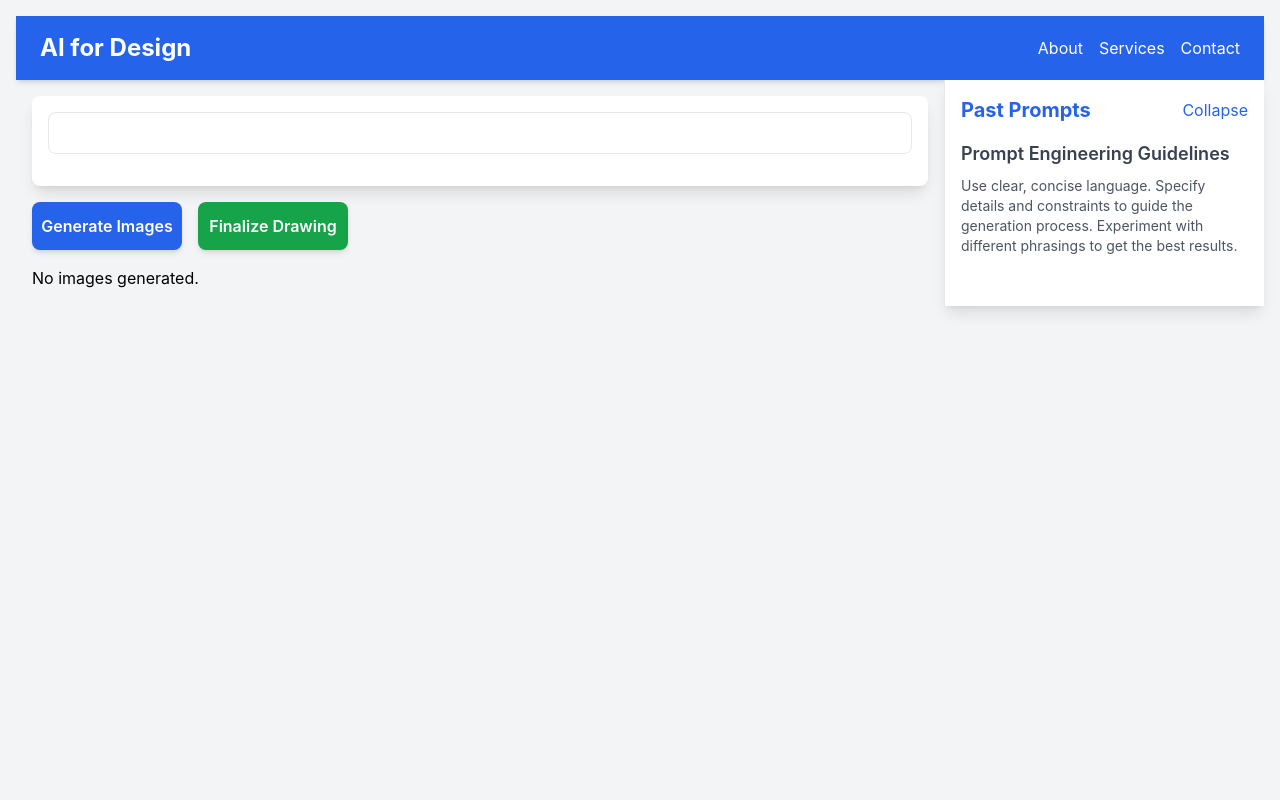
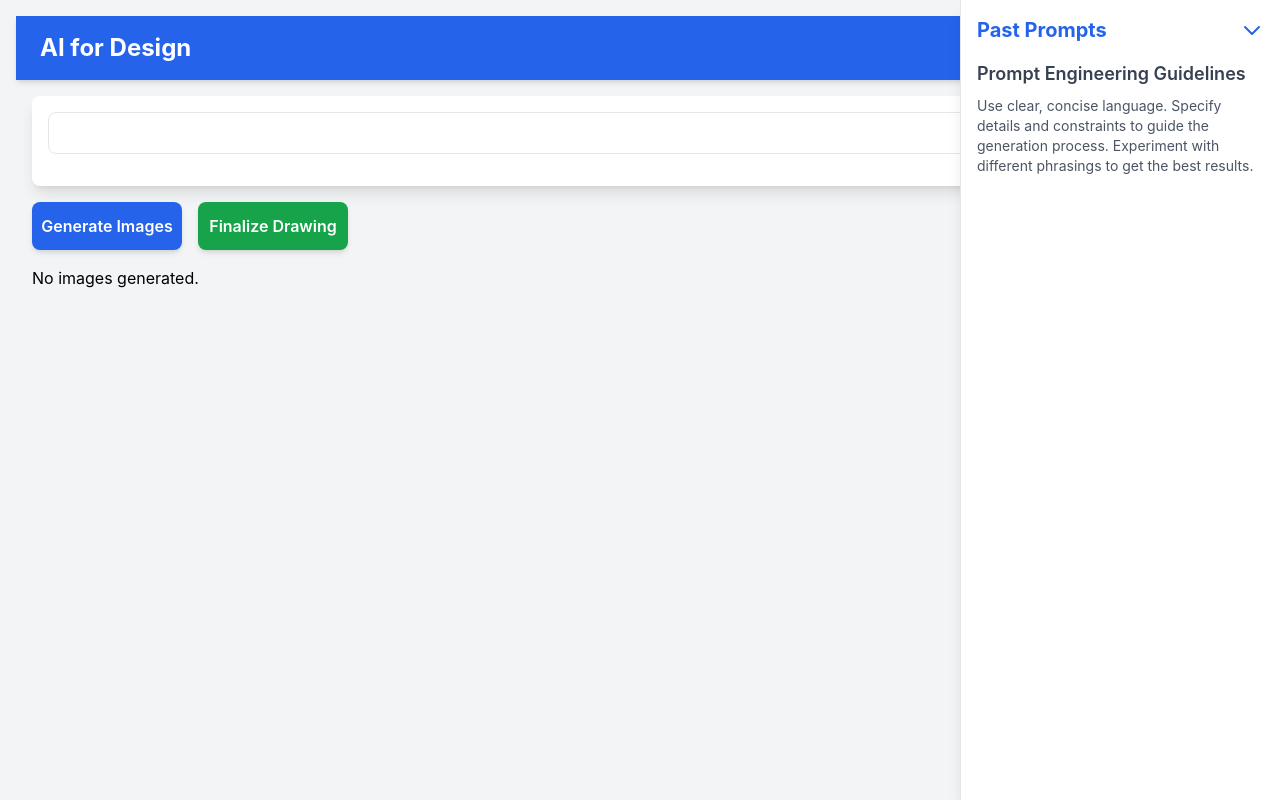
Before and after one commit to OETBoston/ai-for-design, a React (Create React App) app: page / in a window 1280 px wide. Built offline with nearby package versions, Linux system fonts and the light colour scheme.

Commit message:
collapse side panel

```diff
--- a/src/ImageEditor.js
+++ b/src/ImageEditor.js
@@ -418,14 +418,32 @@ function ImageEditor() {
       </div>
 
       {/* SidePanel */}
-      <div className="w-80 max-h-screen overflow-y-auto bg-white border-l border-gray-200 shadow-lg p-4">
+      <div
+        className={`fixed top-0 right-0 h-full max-w-xs bg-white border-l border-gray-200 shadow-lg p-4 transition-transform duration-300 ease-in-out ${sidePanelCollapsed ? 'translate-x-full' : 'translate-x-0'}`}
+        style={{ zIndex: 10 }}
+      >
         <div className="flex items-center justify-between mb-4">
-          <h2 className="text-xl font-bold text-blue-600">Past Prompts</h2>
-          <button onClick={() => setSidePanelCollapsed(!sidePanelCollapsed)} className="text-blue-600 hover:text-blue-800 focus:outline-none">
-            {sidePanelCollapsed ? 'Expand' : 'Collapse'}
+          <h2 className={`text-xl font-bold ${sidePanelCollapsed ? 'text-transparent' : 'text-blue-600'}`}>
+            Past Prompts
+          </h2>
+          <button
+            onClick={() => setSidePanelCollapsed(!sidePanelCollapsed)}
+            className="text-blue-600 hover:text-blue-800 focus:outline-none"
+          >
+            {sidePanelCollapsed ? (
+              <svg className="w-6 h-6" xmlns="http://www.w3.org/2000/svg" viewBox="0 0 24 24" fill="none" stroke="currentColor" strokeWidth="2" strokeLinecap="round" strokeLinejoin="round">
+                <path d="M6 9l6 6 6-6" />
+              </svg>
+            ) : (
+              <svg className="w-6 h-6" xmlns="http://www.w3.org/2000/svg" viewBox="0 0 24 24" fill="none" stroke="currentColor" strokeWidth="2" strokeLinecap="round" strokeLinejoin="round">
+                <path d="M19 9l-7 7-7-7" />
+              </svg>
+            )}
           </button>
         </div>
-        <ul className={`space-y-2 ${sidePanelCollapsed ? 'hidden' : ''}`}>
+        {!sidePanelCollapsed && (
+          <>
+            <ul className="space-y-2">
               {pastPrompts.map((prompt, index) => (
                 <li
                   key={index}
@@ -436,19 +454,29 @@ function ImageEditor() {
                 </li>
               ))}
             </ul>
-        {!sidePanelCollapsed && (
             <div className="mt-4">
               <h3 className="text-lg font-semibold text-gray-700">Prompt Engineering Guidelines</h3>
               <p className="mt-2 text-sm text-gray-600">
                 Use clear, concise language. Specify details and constraints to guide the generation process. Experiment with different phrasings to get the best results.
               </p>
             </div>
+          </>
         )}
       </div>
+
+      {/* Re-expand Button */}
+      {sidePanelCollapsed && (
+        <button
+          onClick={() => setSidePanelCollapsed(false)}
+          className="fixed right-4 top-1/2 transform -translate-y-1/2 bg-blue-600 text-white p-2 rounded-full shadow-md hover:bg-blue-700 focus:outline-none z-20"
+        >
+          <svg className="w-6 h-6" xmlns="http://www.w3.org/2000/svg" viewBox="0 0 24 24" fill="none" stroke="currentColor" strokeWidth="2" strokeLinecap="round" strokeLinejoin="round">
+            <path d="M19 9l-7 7-7-7" />
+          </svg>
+        </button>
+      )}
     </div>
   );
-
-
 }
 
 export default ImageEditor;
```
Lines whose indentation alone changed are shown as unchanged.
